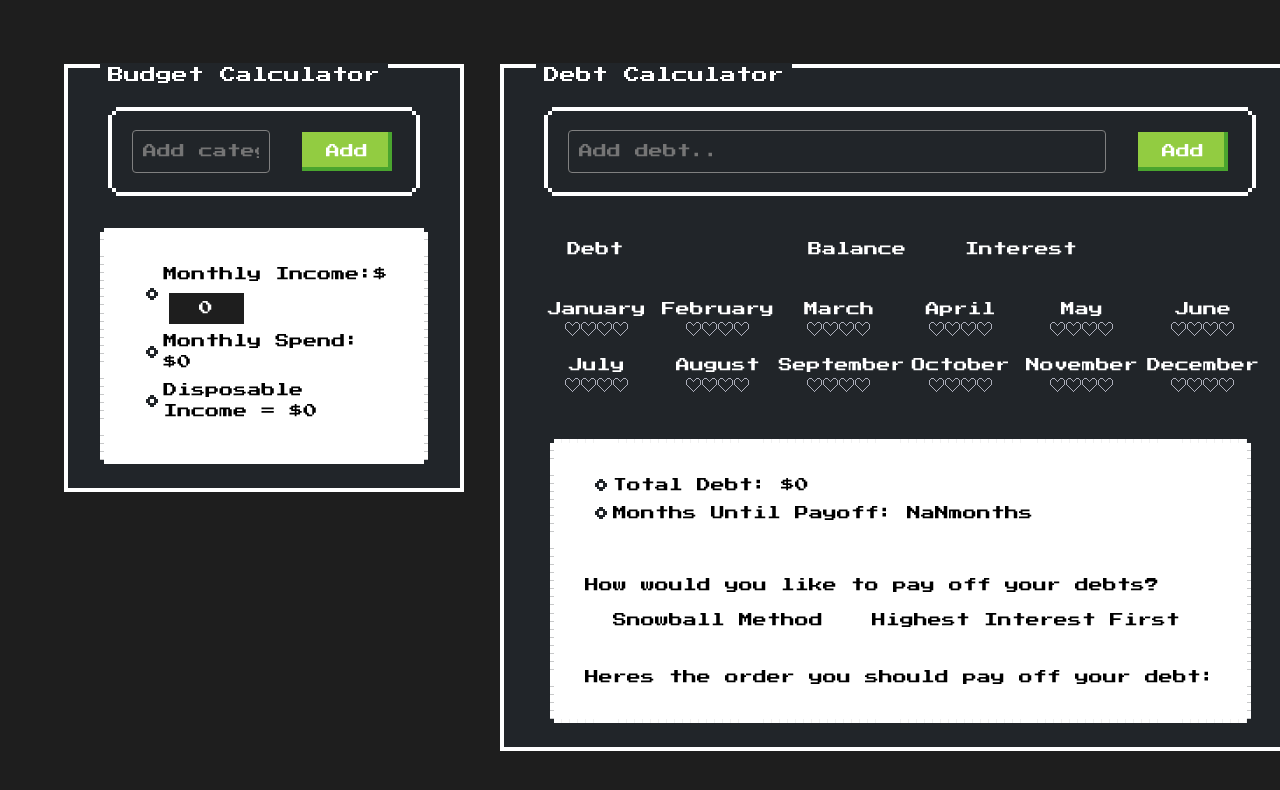
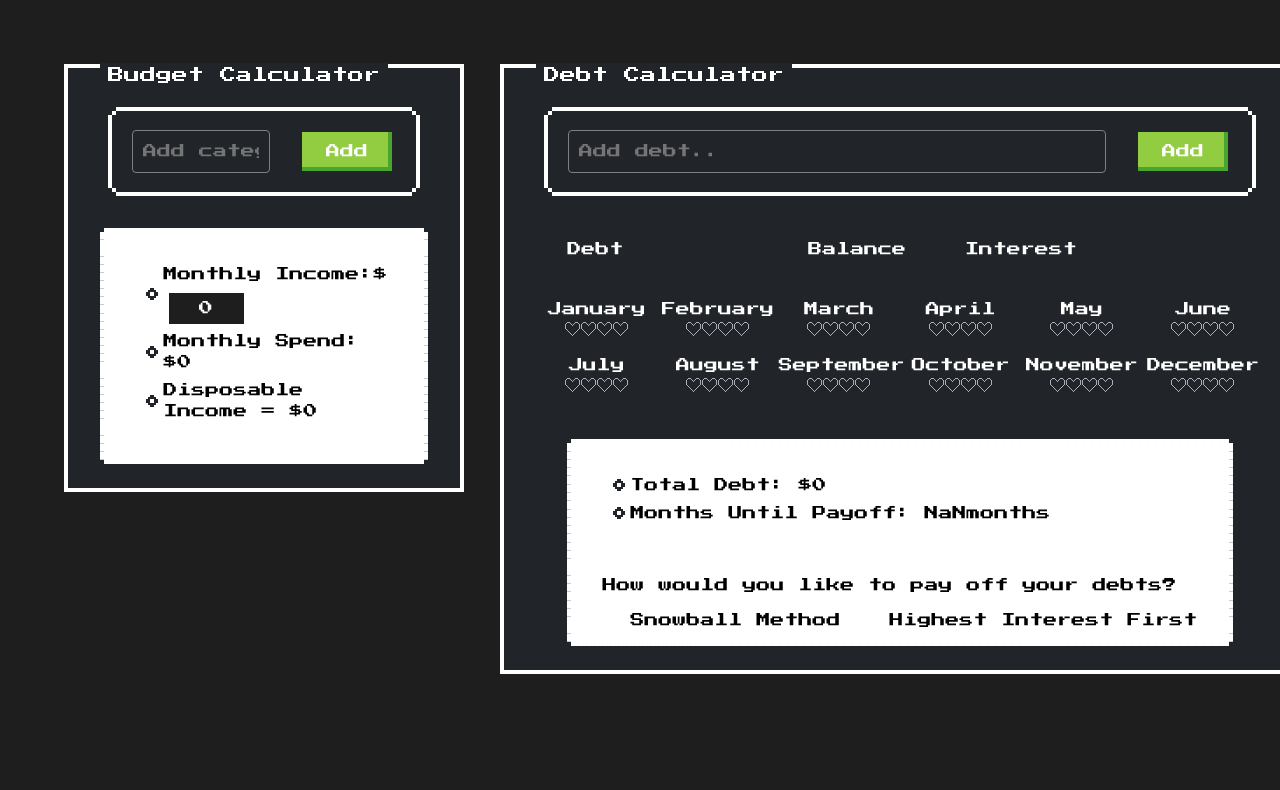
Before and after one commit to kyletucci/debt-fix, a React (Vite) app: page / in a window 1280 px wide. Shown: the top 790 px of the page. Built offline with nearby package versions, Linux system fonts and the light colour scheme.

Commit message:
Added localStorage to payoffMethod choice

```diff
--- a/src/components/DebtCalculator/index.jsx
+++ b/src/components/DebtCalculator/index.jsx
@@ -8,10 +8,18 @@ const DebtCalculator = ({ disposableIncome }) => {
   const [title, setTitle] = useState("");
   const [totalDebts, setTotalDebts] = useState(0);
   const [monthsUntilPayoff, setMonthsUntilPayoff] = useState(0);
-  const [payoffMethod, setPayoffMethod] = useState("snowball");
+  const [payoffMethod, setPayoffMethod] = useState("");
 
   const handleMethodChange = (e) => {
     setPayoffMethod(e.target.value);
+    localStorage.setItem("payoffMethod", JSON.stringify(e.target.value));
+  };
+
+  const loadPayoffMethod = () => {
+    const saved = localStorage.getItem("payoffMethod");
+    if (saved) {
+      setPayoffMethod(JSON.parse(saved));
+    }
   };
 
   const sortedDebts =
@@ -37,6 +45,7 @@ const DebtCalculator = ({ disposableIncome }) => {
   useEffect(() => {
     loadSavedDebts();
     loadSavedTotalDebts();
+    loadPayoffMethod();
   }, []);
 
   // DEBT HEADER
```
